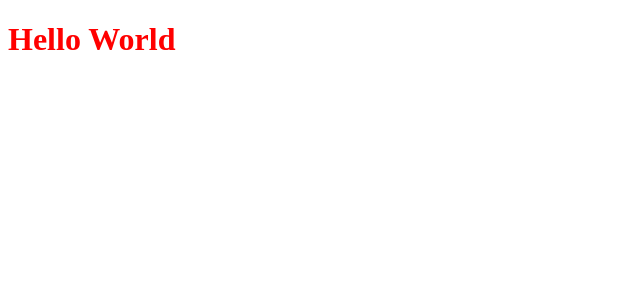
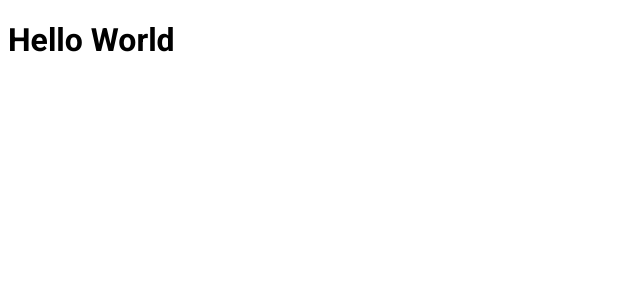
Before and after one commit to TMontenegro/ignews, a Next.js app: page / in a window 1280 px wide. Shown: the top 300 px of the page, without its empty margins (0-640 px from the left). Built offline with nearby package versions, Linux system fonts and the light colour scheme.

Commit message:
feat(setup): setup _document and external font-family

```diff
--- /dev/null
+++ b/src/pages/_document.tsx
@@ -0,0 +1,20 @@
+import Document, { Html, Head, Main, NextScript } from 'next/document'
+
+export default class MyDocument extends Document {
+    render() {
+        return (
+            <Html>
+                <Head>
+                    <link rel="preconnect" href="https://fonts.gstatic.com" />
+                    <link href="https://fonts.googleapis.com/css2?family=Roboto:wght@400;700;900&display=swap" rel="stylesheet" />
+
+                    <title>ig.news</title>
+                </Head>
+                <body>
+                    <Main />
+                    <NextScript />
+                </body>
+            </Html>
+        )
+    }
+}
--- a/src/styles/home.module.scss
+++ b/src/styles/home.module.scss
@@ -1,3 +1,3 @@
 .title {
-    color: red;
+    font-family: Roboto;
 }
```
